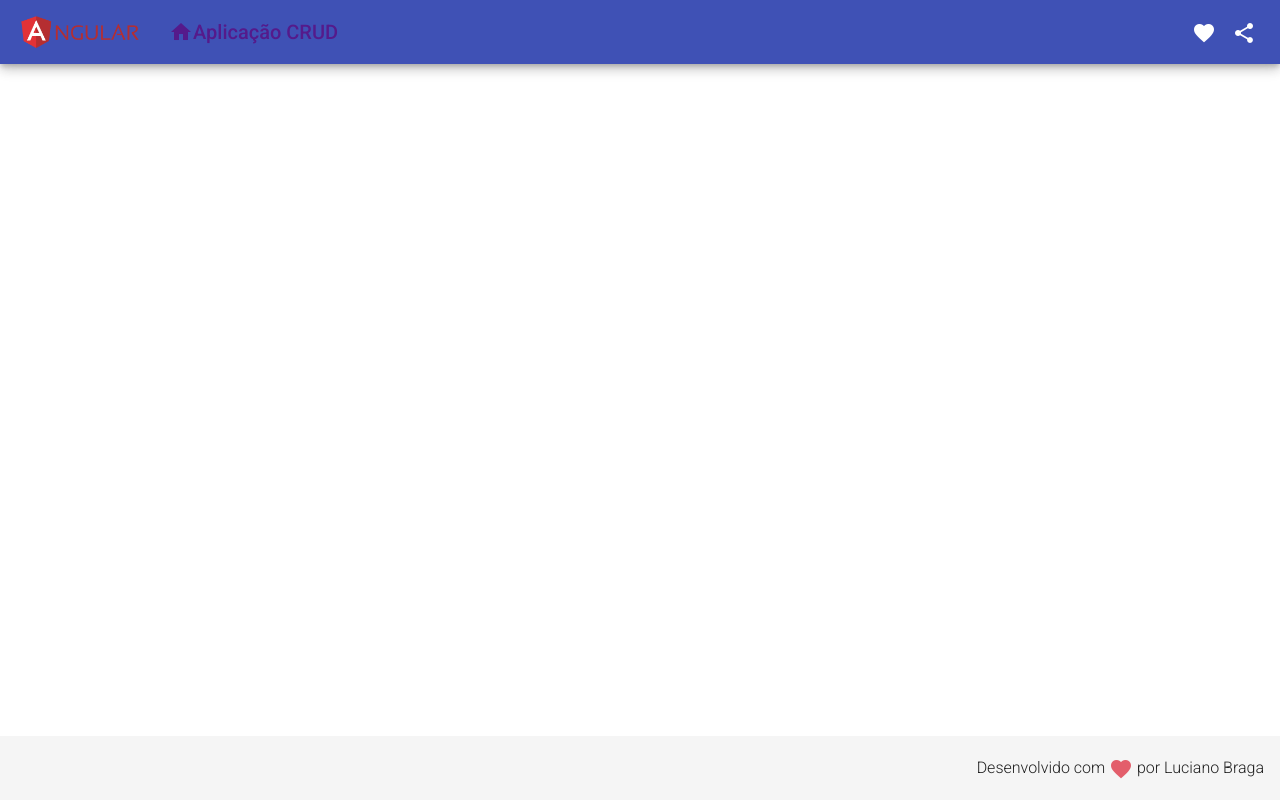
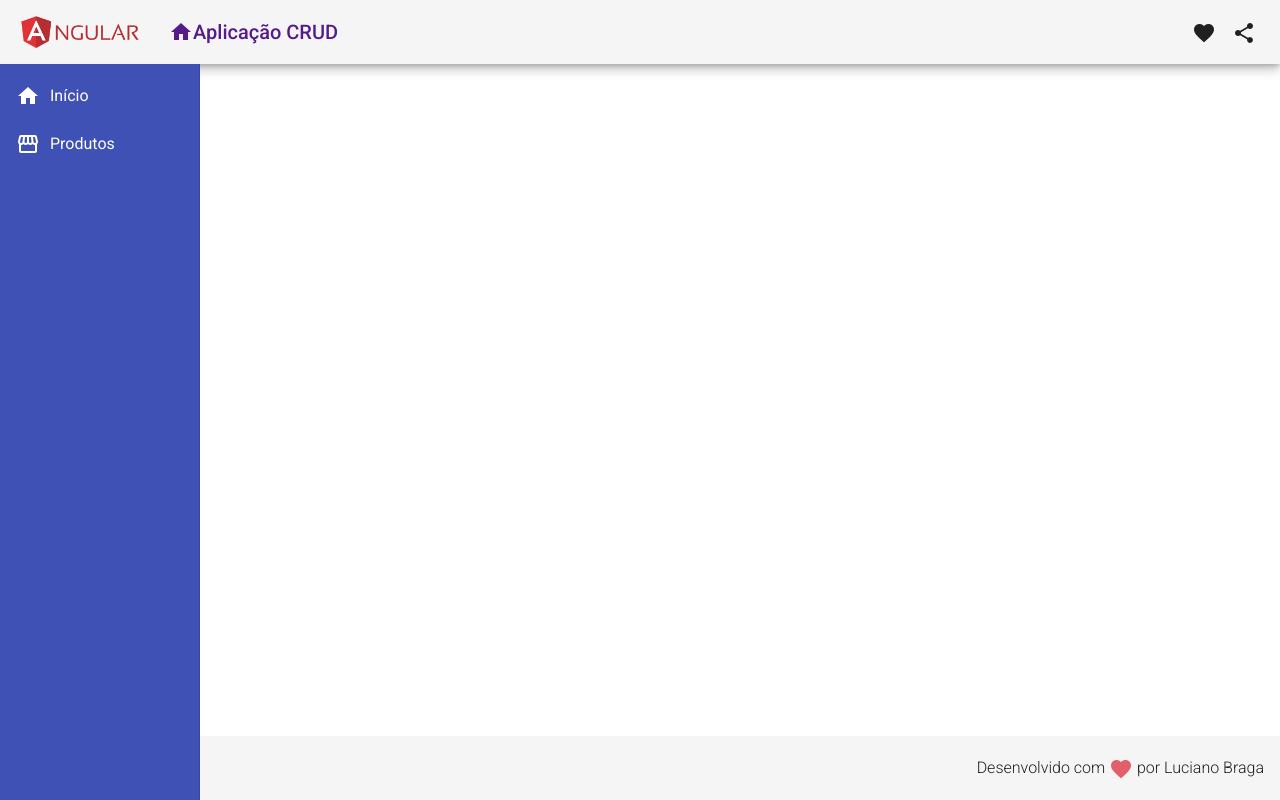
Before and after one commit to braga-academy/crud-angular, an Angular app in the folder frontend/: page / in a window 1280 px wide. Built offline with nearby package versions, Linux system fonts and the light colour scheme.

Commit message:
create sidenav

```diff
--- a/frontend/src/app/app.component.html
+++ b/frontend/src/app/app.component.html
@@ -1,2 +1,3 @@
 <app-header></app-header>
+<app-nav></app-nav>
 <app-footer></app-footer>
--- a/frontend/src/app/components/template/header/header.component.html
+++ b/frontend/src/app/components/template/header/header.component.html
@@ -1,4 +1,4 @@
-<mat-toolbar color="primary" class="header mat-elevation-z6">
+<mat-toolbar class="header mat-elevation-z6">
     <span>
         <a href="/">
             <img class="logo" src="assets/img/logo.png" alt="Logotipo">
--- /dev/null
+++ b/frontend/src/app/components/template/nav/nav.component.css
@@ -0,0 +1,12 @@
+.sidenav {
+    background-color: #3f51b5;
+    width: 200px;
+}
+
+.sidenav a {
+    color: #fff;
+}
+
+.sidenav mat-icon {
+    padding-right: 10px;
+}
--- /dev/null
+++ b/frontend/src/app/components/template/nav/nav.component.html
@@ -0,0 +1,12 @@
+<mat-sidenav-container class="container">
+    <mat-sidenav class="sidenav" mode="side" opened fixedInViewport fixedTopGap="64">
+        <mat-nav-list class="nav-list">
+            <a mat-list-item>
+                <mat-icon class="v-middle">home</mat-icon> Início
+            </a>
+            <a mat-list-item>
+                <mat-icon class="v-middle">storefront</mat-icon> Produtos
+            </a>
+        </mat-nav-list>
+    </mat-sidenav>
+</mat-sidenav-container>
--- /dev/null
+++ b/frontend/src/app/components/template/nav/nav.component.ts
@@ -0,0 +1,15 @@
+import { Component, OnInit } from '@angular/core';
+
+@Component({
+  selector: 'app-nav',
+  templateUrl: './nav.component.html',
+  styleUrls: ['./nav.component.css']
+})
+export class NavComponent implements OnInit {
+
+  constructor() { }
+
+  ngOnInit(): void {
+  }
+
+}
```
Also changed, not shown: frontend/src/app/app.module.ts (+10 -3 lines).
